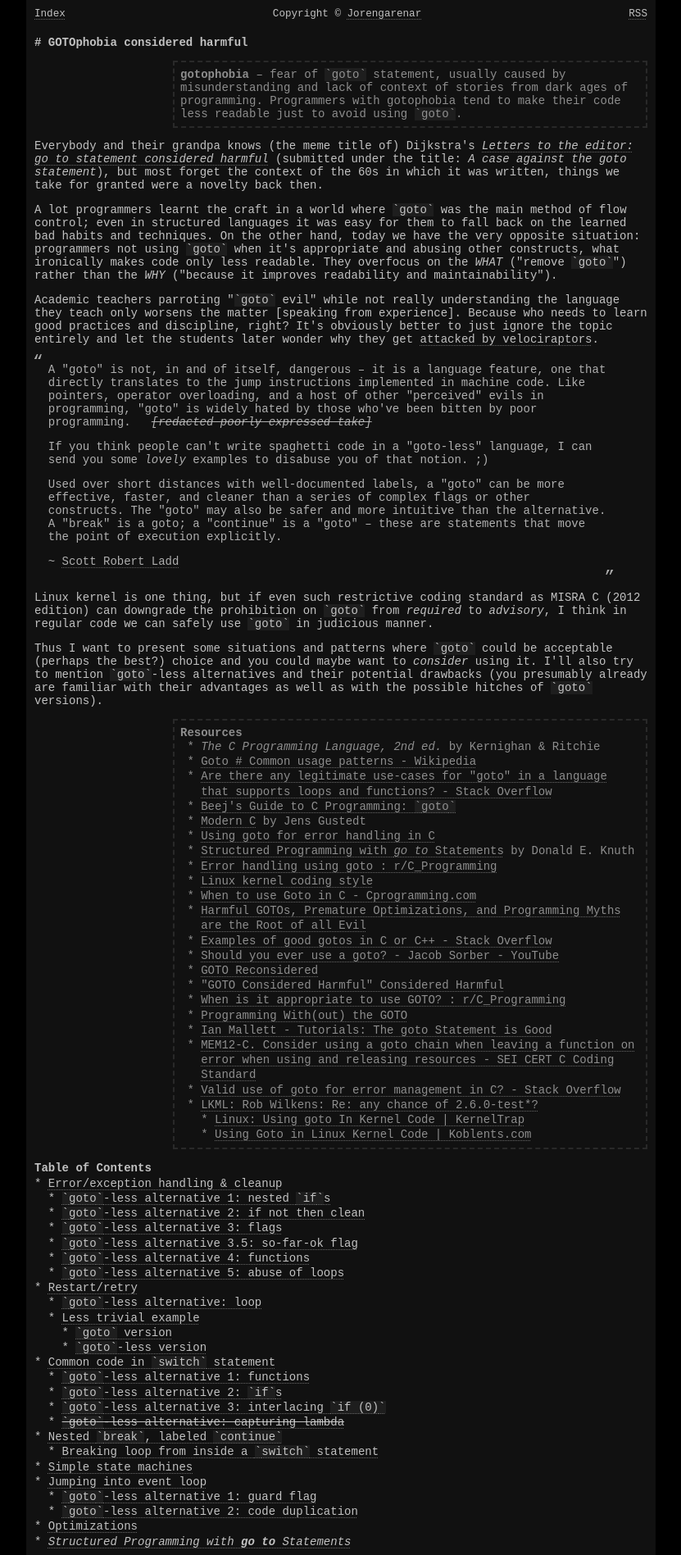
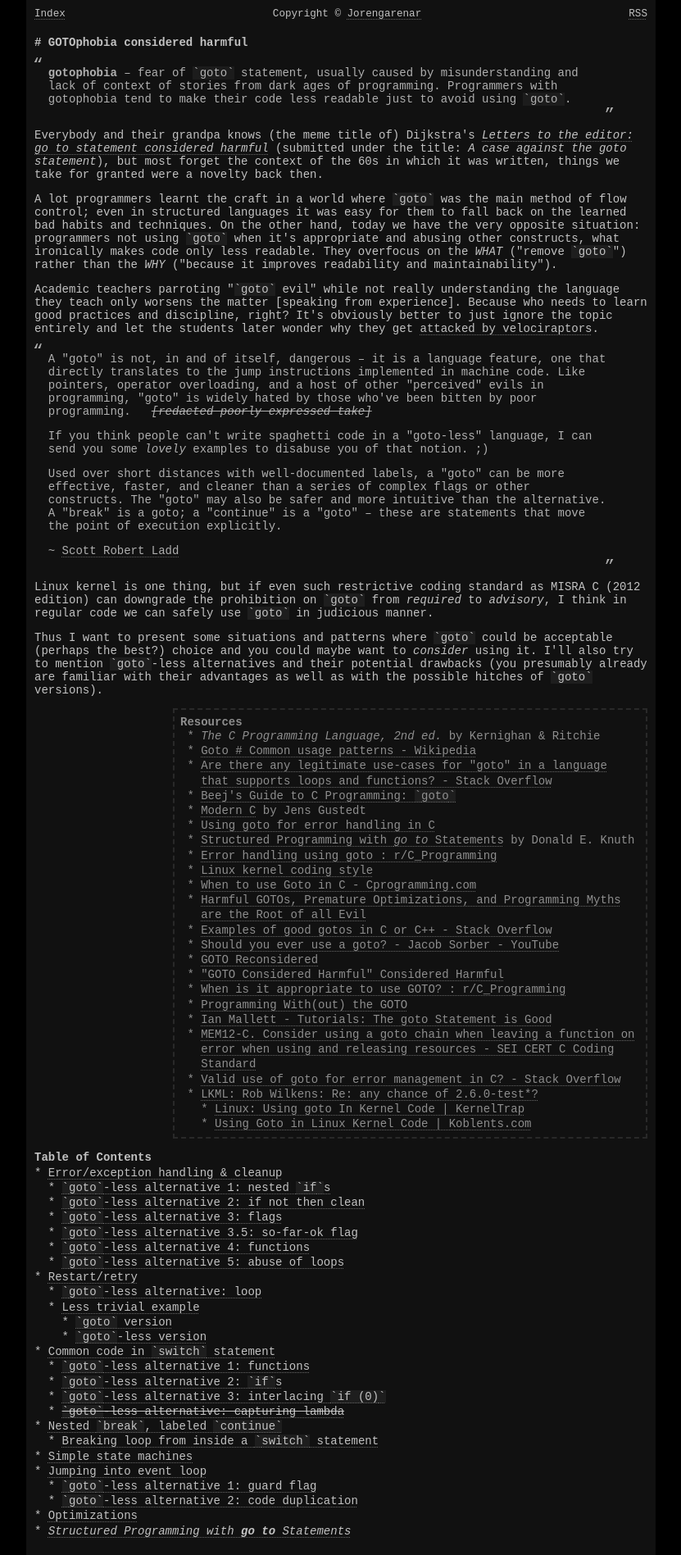
Before and after one commit to Jorenar/blog, a Jekyll site: the page built from _posts/2023-02-26-gotophobia-harmful.md, in a window 1280 px wide. Shown: the top 1897 px of the page at 82% size, without its empty margins (224-1055 px from the left). Built offline with Jekyll 4.4.1, drawn with Linux system fonts in a browser that asks for light colours.

````diff
--- a/_posts/2023-02-26-gotophobia-harmful.md
+++ b/_posts/2023-02-26-gotophobia-harmful.md
@@ -3,11 +3,9 @@ layout: post
 title:  "GOTOphobia considered harmful"
 ---
 
-<aside markdown="1">
-**gotophobia** -- fear of `goto` statement, usually caused by misunderstanding
-and lack of context of stories from dark ages of programming. Programmers with
-gotophobia tend to make their code less readable just to avoid using `goto`.
-</aside>
+> **gotophobia** -- fear of `goto` statement, usually caused by misunderstanding
+> and lack of context of stories from dark ages of programming. Programmers with
+> gotophobia tend to make their code less readable just to avoid using `goto`.
 
 Everybody and their grandpa knows (the meme title of) Dijkstra's
 [_Letters to the editor: go to statement considered harmful_](https://dl.acm.org/doi/epdf/10.1145/362929.362947)
@@ -133,7 +131,8 @@ error_didnt_sth:
 }
 ```
 
-**Randomly taken real-life [example from Linux kernel](http://git.kernel.org/pub/scm/linux/kernel/git/torvalds/linux.git/tree/drivers/clk/mmp/clk-audio.c#n345):**
+**Randomly taken real-life
+[example from Linux kernel](https://git.kernel.org/pub/scm/linux/kernel/git/torvalds/linux.git/tree/drivers/clk/mmp/clk-audio.c?id=65ef13feb7ae5c0fe38c00db8ebffeb4f64a8297#n345):**
 ```c
 // SPDX-License-Identifier: GPL-2.0-or-later
 /*
@@ -503,10 +502,10 @@ static int mmp2_audio_clk_probe(struct platform_device *pdev)
 ## `goto`-less alternative 4: functions
 
 Drawbacks:
- * More objects (not only new functions, but often also `struct`s)
-   <span style="font-size: 0.6em" title="Things should not be multiplied beyond what is required">
+ * More objects (not only new functions, but often also `struct`s) \
+   <sup title="Things should not be multiplied beyond what is required">
      "Entia non sunt multiplicanda praeter necessitatem"
-   </span>
+   </sup>
    * deeper callstack
  * often require passing context around
    * increase in pointing to pointers
@@ -1208,9 +1207,9 @@ break_while:
   </g>
 
   <g fill="black">
-    <text x="73" y="106">A</text>
-    <text x="154" y="107">B</text>
-    <text x="113" y="47">C</text>
+    <text x="75" y="105">A</text>
+    <text x="155" y="105">B</text>
+    <text x="115" y="45">C</text>
   </g>
 
   <g fill="white">
@@ -1418,9 +1417,9 @@ int main()
 # Optimizations
 
 This section is purely informative, just to appear on list as to mark the
-existence of such use-case. Giving an example for this is not so easy,
-either from legal or conceptual standpoint as most of them apply only in very
-narrow situations, not rarely bordering on micro-optimizing.
+existence of such use-case. Giving an example for this is not so easy, either
+from legal or conceptual standpoint as most of them apply only in very narrow
+situations, not rarely bordering on micro-optimizing.
 
 <aside markdown="1">
 Often extensions like [computed `goto`](https://gcc.gnu.org/onlinedocs/gcc/Labels-as-Values.html) are used.
````
Also changed, not shown: _posts/2020-12-13-vim-xdg.md (+2 -1 lines), _posts/2021-01-23-vim-learning-steps.md (+1 -1 lines), _posts/2021-07-05-vla-pitfalls.md (+2 -1 lines), _posts/2023-02-19-less-known-c.md (+7 -8 lines).
